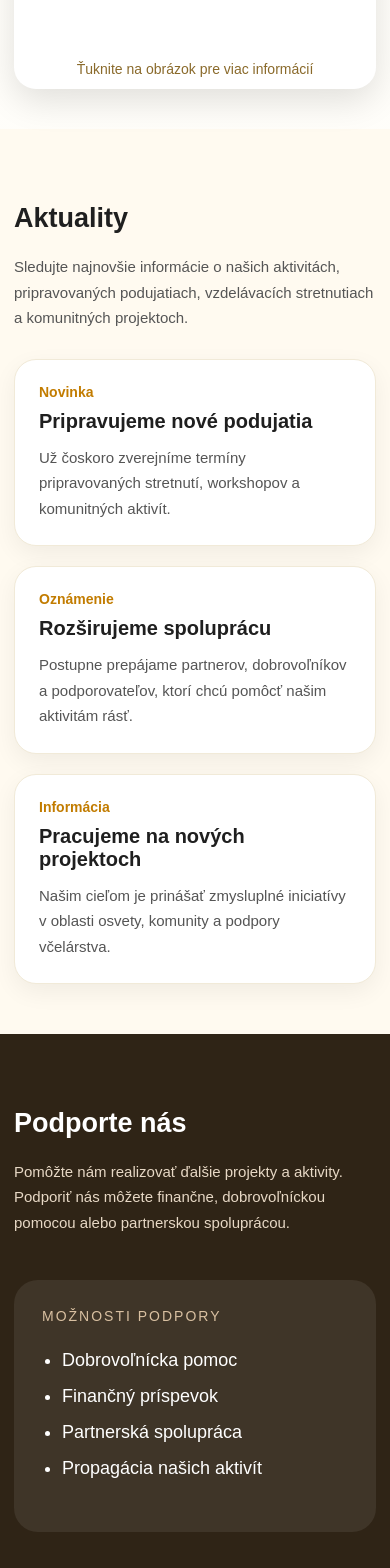
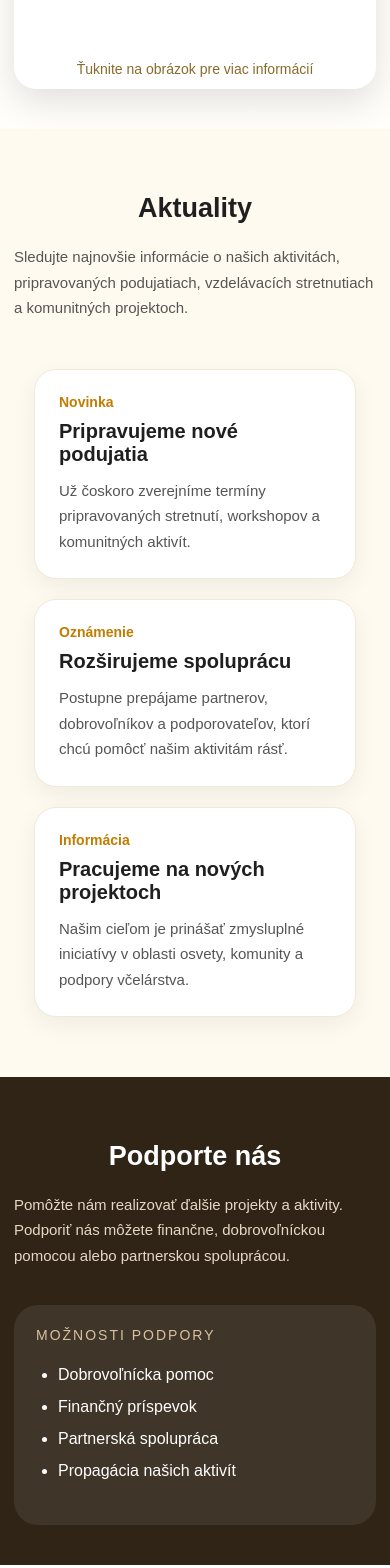
Before and after one commit to gazovicdusan-stack/oz-apitera, a React (Vite) app: page / in a window 390 px wide. Shown: the part 980-2548 px from the top of the page. Built offline with nearby package versions, Linux system fonts and the light colour scheme.

Commit message:
Oprava resetovania mobilneho menu

```diff
--- a/src/App.jsx
+++ b/src/App.jsx
@@ -1418,6 +1418,7 @@ function AktualitySection() {
 
 
         <div
+          className="aktualita-card"
           style={{
             display: "grid",
             gridTemplateColumns:
--- a/src/styles/responsive.css
+++ b/src/styles/responsive.css
@@ -354,3 +354,164 @@
     padding: 12px !important;
   }
 }
+
+/* =========================
+   SAMOSTATNÉ STRÁNKY
+   ========================= */
+
+@media (max-width: 768px) {
+  .page-mobile-wrap {
+    padding: 40px 16px !important;
+  }
+
+  .article-card {
+    padding: 20px !important;
+    border-radius: 20px !important;
+  }
+
+  .article-actions {
+    flex-direction: column !important;
+  }
+
+  .article-actions a {
+    width: 100% !important;
+    box-sizing: border-box;
+    text-align: center;
+  }
+
+  .education-grid {
+    grid-template-columns: 1fr !important;
+  }
+
+  .contact-grid {
+    grid-template-columns: 1fr !important;
+  }
+
+  .contact-form-box {
+    padding: 20px !important;
+  }
+}
+
+/* =========================
+   AKTUALITY - MOBIL
+   ========================= */
+
+@media (max-width: 768px) {
+  .aktuality-section > div {
+    width: 100%;
+    box-sizing: border-box;
+  }
+
+  .aktuality-section h2 {
+    text-align: center;
+  }
+
+  .aktuality-section p {
+    text-align: left;
+  }
+}
+
+
+/* =========================
+   PODPORTE NÁS - MOBIL
+   ========================= */
+
+@media (max-width: 768px) {
+  .podpora-section > div {
+    grid-template-columns: 1fr !important;
+    gap: 22px !important;
+  }
+
+  .podpora-section h2 {
+    text-align: center;
+  }
+
+  .podpora-section ul {
+    padding-left: 22px !important;
+    font-size: 16px !important;
+  }
+
+  .podpora-section > div > div:last-child {
+    padding: 22px !important;
+  }
+}
+
+
+/* =========================
+   KONTAKT - MOBIL
+   ========================= */
+
+@media (max-width: 768px) {
+  .contact-grid {
+    grid-template-columns: 1fr !important;
+    gap: 24px !important;
+  }
+
+  .contact-form-box {
+    padding: 20px !important;
+    border-radius: 18px !important;
+  }
+
+  .contact-form-box input,
+  .contact-form-box textarea,
+  .contact-form-box button {
+    width: 100% !important;
+    box-sizing: border-box;
+  }
+}
+
+
+/* =========================
+   FOOTER - MOBIL
+   ========================= */
+
+@media (max-width: 768px) {
+  footer {
+    padding: 22px 16px !important;
+  }
+
+  footer > div:first-child {
+    gap: 12px !important;
+  }
+
+  footer svg {
+    width: 20px;
+    height: 20px;
+  }
+}
+
+
+/* =========================
+   MALÉ MOBILY
+   ========================= */
+
+@media (max-width: 480px) {
+  .aktuality-section {
+    padding-top: 40px !important;
+    padding-bottom: 40px !important;
+  }
+
+  .podpora-section {
+    padding-top: 40px !important;
+    padding-bottom: 40px !important;
+  }
+
+  .kontakt-section {
+    padding-top: 40px !important;
+    padding-bottom: 40px !important;
+  }
+
+  .contact-form-box {
+    padding: 16px !important;
+  }
+
+  footer {
+    font-size: 14px;
+  }
+}
+@media (max-width: 768px) {
+  .aktualita-card {
+    padding: 20px !important;
+    border-radius: 18px !important;
+  }
+}
```
